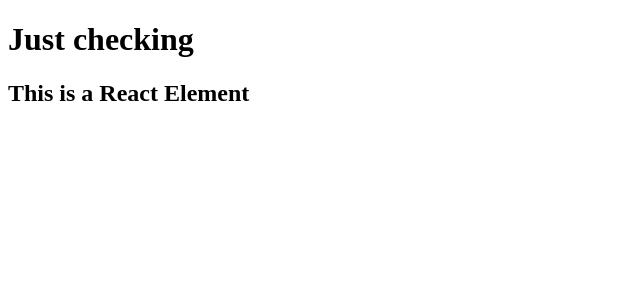
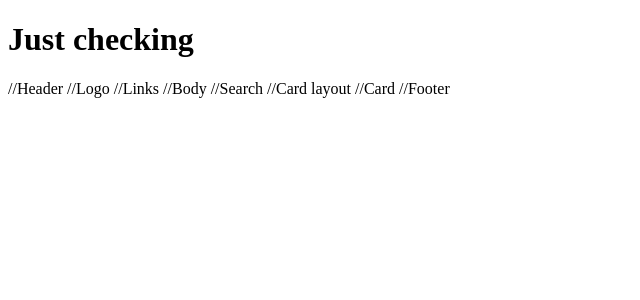
Before and after one commit to uk974q/ReactivePace, a React (Vite) app: page / in a window 1280 px wide. Shown: the top 300 px of the page, without its empty margins (0-640 px from the left). Built offline with nearby package versions, Linux system fonts and the light colour scheme.

Commit message:
Layout planned

```diff
--- a/App.js
+++ b/App.js
@@ -1,15 +1,19 @@
 import React from "react"
 import ReactDOM  from "react-dom/client"
 
-// let heading = React.createElement("h2",{id:"title"},"This is the child")
 
-const reactHeadingElement = <h2 id="title" className="title-name">This is a React Element</h2>
 
 const ReactFunctionalComponent = () => (
     <div className="container">
-        {reactHeadingElement}
+        //Header
+            //Logo
+            //Links
+        //Body
+            //Search
+            //Card layout
+                //Card
+        //Footer
     </div>
 )
 let root = ReactDOM.createRoot(document.getElementById("root"))
-// console.log("Root",root)
 root.render(<ReactFunctionalComponent/>)
```
